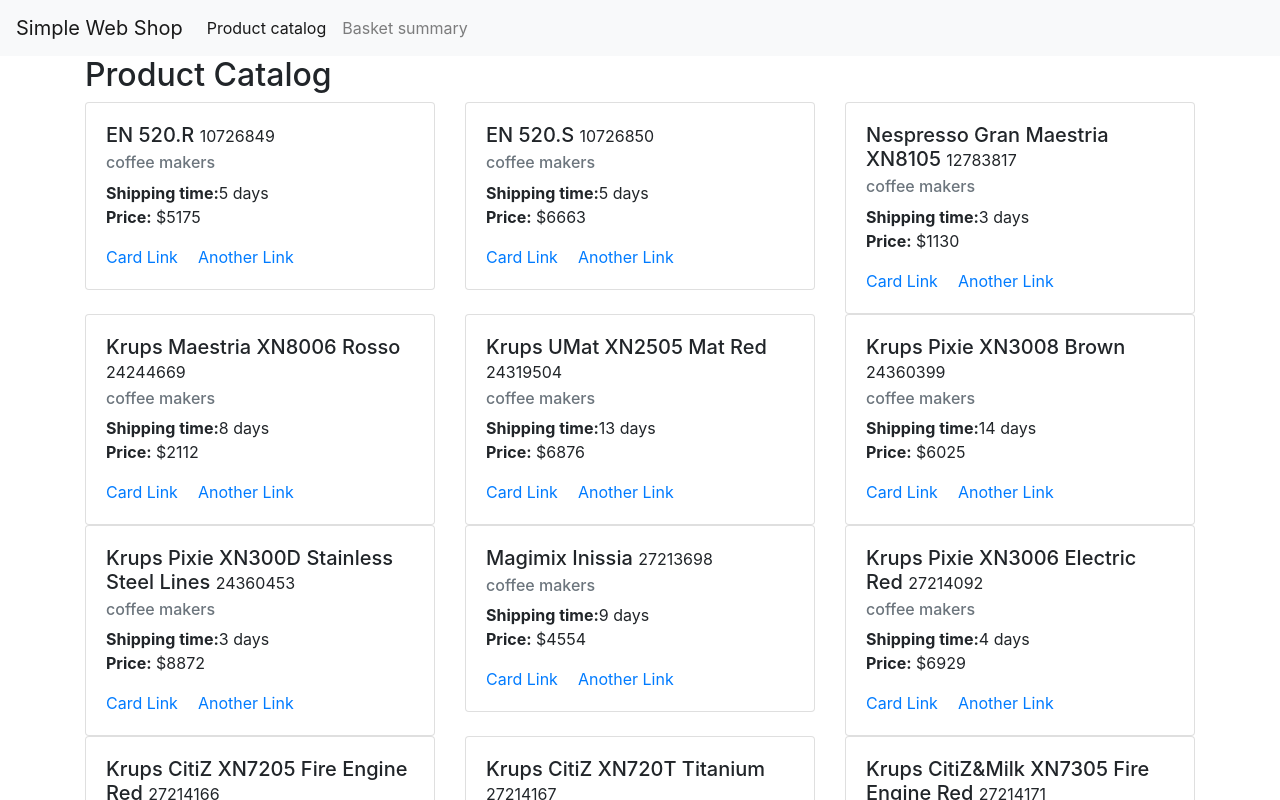
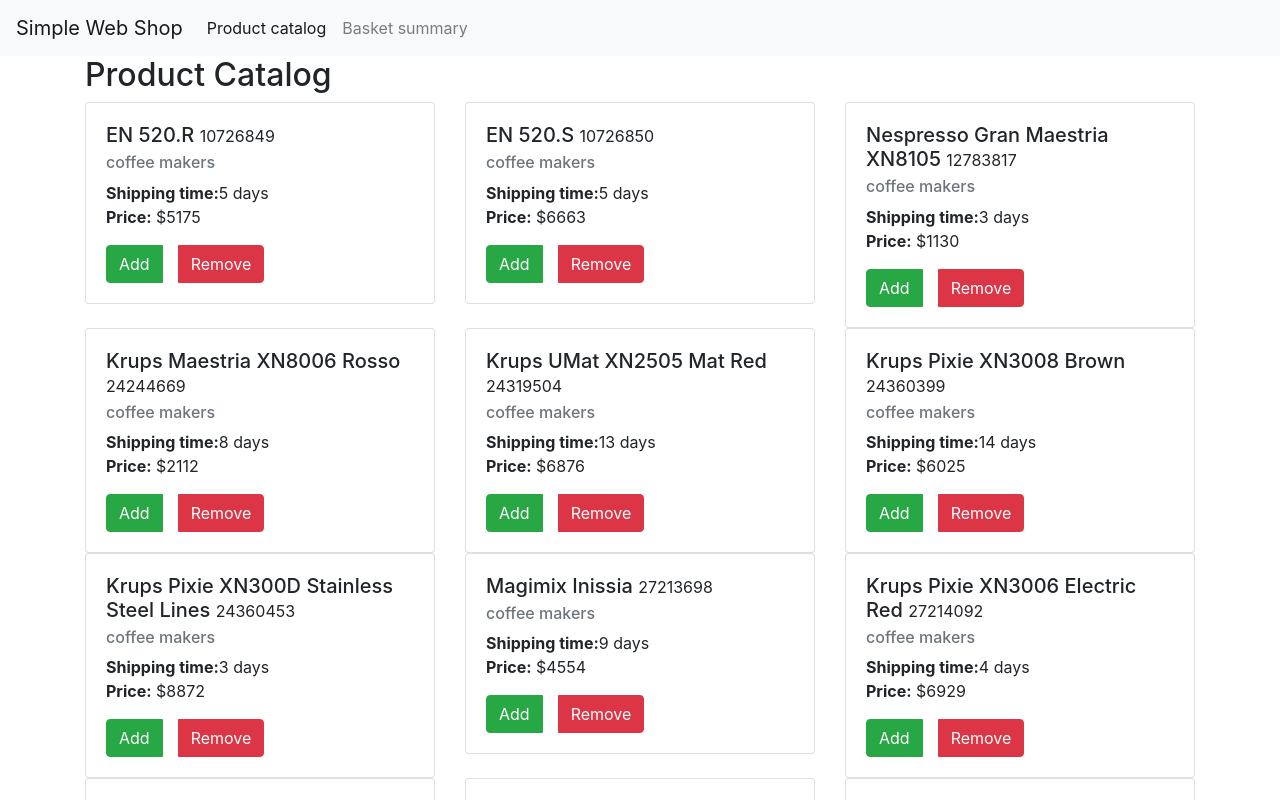
Before and after one commit to patni1992/web-shop, a React (Create React App) app: page / in a window 1280 px wide. Shown: the top 800 px of the page. Built offline with nearby package versions, Linux system fonts and the light colour scheme.

Commit message:
add remove and add method, pass them down to components

```diff
--- a/src/App.js
+++ b/src/App.js
@@ -7,18 +7,34 @@
 
 class App extends React.Component {
   state = {
+    basket: {},
     products: [],
     categories: []
   };
+  addToBasket = (product) => {
+    this.setState({ basket: { ...this.state.basket, [product.id]: { ...product, quantity: product.minQty } } })
+  }
+  removeFromToBasket = (product) => {
+    const newBasket = { ...this.state.basket }
+    delete newBasket[product.id]
+    this.setState({ basket: newBasket })
+  }
   componentDidMount() {
     axios.get(`products.json`).then(res => this.setState({ products: res.data }));
-    axios.get(`categories.json`).then(res =>this.setState({ categories: res.data }));
+    axios.get(`categories.json`).then(res => this.setState({ categories: res.data }));
   }
   render() {
     return (
       <Router>
         <Header />
-        <Route render={(props) => <ProductCatalog  categories={this.state.categories} products={this.state.products} />} exact path="/" />
+        <Route render={(props) => <ProductCatalog
+          removeFromToBasket={this.removeFromToBasket}
+          addToBasket={this.addToBasket}
+          categories={this.state.categories}
+          products={this.state.products} />}
+          exact
+          path="/"
+        />
         <Route path="/basket-summary" component={BasketSummary} />
       </Router>
     );
--- /dev/null
+++ b/src/components/Product.js
@@ -0,0 +1,45 @@
+import React from "react";
+import { Card, Button, ButtonGroup } from "react-bootstrap";
+import PropTypes from "prop-types";
+
+function Product({ product, add, remove }) {
+  return (
+    <Card key={product.id}>
+      <Card.Body>
+        <Card.Title>
+          {product.name} <small>{product.id}</small>
+        </Card.Title>
+        <Card.Subtitle className="mb-2 text-muted">
+          {product.categoryName}
+        </Card.Subtitle>
+        <p className="mb-0">
+          <strong>Shipping time:</strong>
+          {product.shippingDay} days
+        </p>
+        <p className="mt-0">
+          <strong>Price:</strong> ${product.price}
+        </p>
+        <ButtonGroup aria-label="Basic example">
+          <Button
+            className="mr-3"
+            variant="success"
+            onClick={event => add(product)}
+          >
+            Add
+          </Button>
+          <Button onClick={event => remove(product)} variant="danger">
+            Remove
+          </Button>
+        </ButtonGroup>
+      </Card.Body>
+    </Card>
+  );
+}
+
+Product.propTypes = {
+  product: PropTypes.object.isRequired,
+  add: PropTypes.func.isRequired,
+  remove: PropTypes.func.isRequired
+};
+
+export default Product;
--- a/src/components/ProductCatalog.js
+++ b/src/components/ProductCatalog.js
@@ -16,10 +16,11 @@
   }
 
   render() {
+    const {addToBasket, removeFromToBasket} = this.props;
     return (
       <Container>
       <h2>Product Catalog</h2>
-      <Products products={this.applyCategoryToProducts()} />
+      <Products  removeFromToBasket={removeFromToBasket} addToBasket={addToBasket} products={this.applyCategoryToProducts()} />
     </Container>
     )
   }
@@ -28,6 +29,8 @@
 ProductCatalog.propTypes = {
   products: PropTypes.array.isRequired,
   categories: PropTypes.array.isRequired,
+  addToBasket: PropTypes.func.isRequired,
+  removeFromToBasket: PropTypes.func.isRequired
 }
 
 export default ProductCatalog;
--- a/src/components/Products.js
+++ b/src/components/Products.js
@@ -1,31 +1,14 @@
 import React from "react";
-import { Card, Row, Col } from "react-bootstrap";
+import { Row, Col } from "react-bootstrap";
 import PropTypes from "prop-types";
+import Product from "./Product";
 
-function Products({ products }) {
+function Products({ products, addToBasket, removeFromToBasket }) {
   return (
     <Row>
       {products.map(product => (
-        <Col xs={4}>
-          <Card key={product.id}>
-            <Card.Body>
-              <Card.Title>
-                {product.name} <small>{product.id}</small>
-              </Card.Title>
-              <Card.Subtitle className="mb-2 text-muted">
-                {product.categoryName}
-              </Card.Subtitle>
-              <p className="mb-0">
-                <strong>Shipping time:</strong>
-                {product.shippingDay} days
-              </p>
-              <p className="mt-0">
-                <strong>Price:</strong> ${product.price}
-              </p>
-              <Card.Link href="#">Card Link</Card.Link>
-              <Card.Link href="#">Another Link</Card.Link>
-            </Card.Body>
-          </Card>
+        <Col xs={4} key={product.id}>
+          <Product product={product} remove={removeFromToBasket} add={addToBasket}/>
         </Col>
       ))}
     </Row>
@@ -33,7 +16,9 @@
 }
 
 Products.propTypes = {
-  products: PropTypes.array.isRequired
+  products: PropTypes.array.isRequired,
+  addToBasket: PropTypes.func.isRequired,
+  removeFromToBasket: PropTypes.func.isRequired
 };
 
 export default Products;
```
